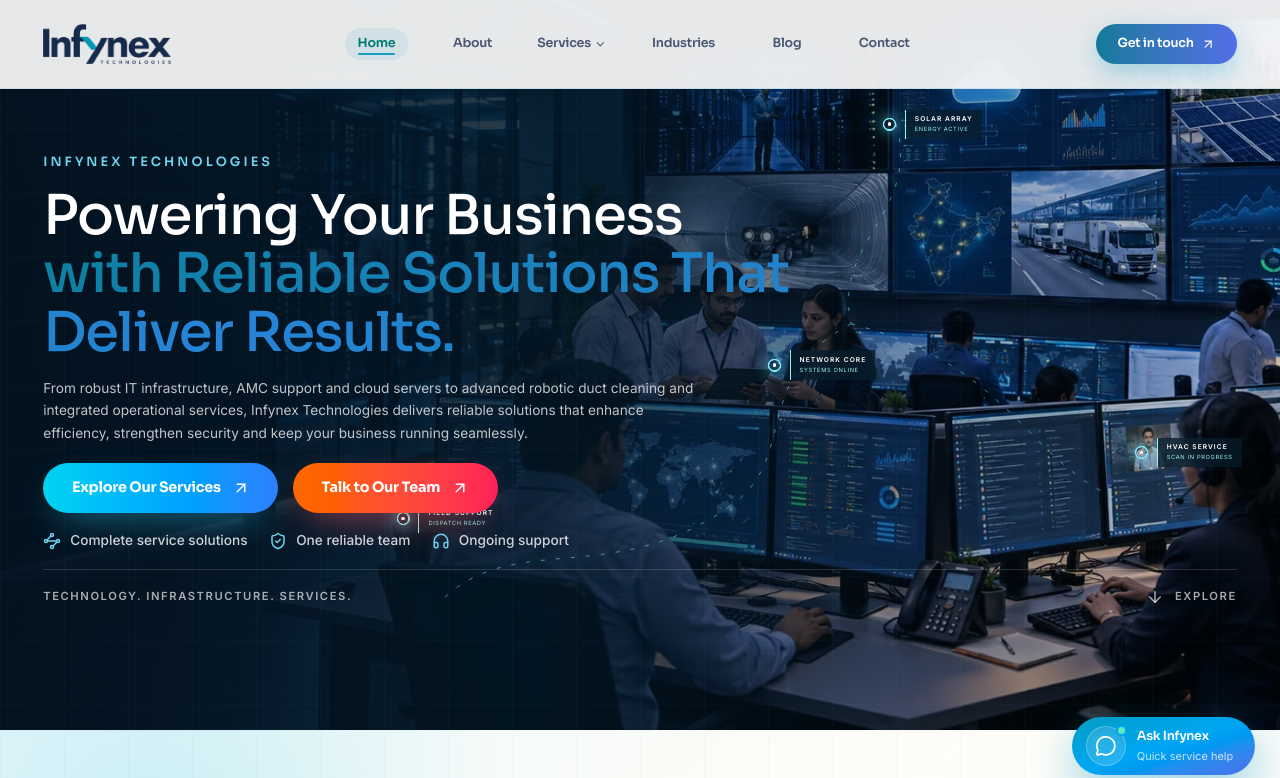
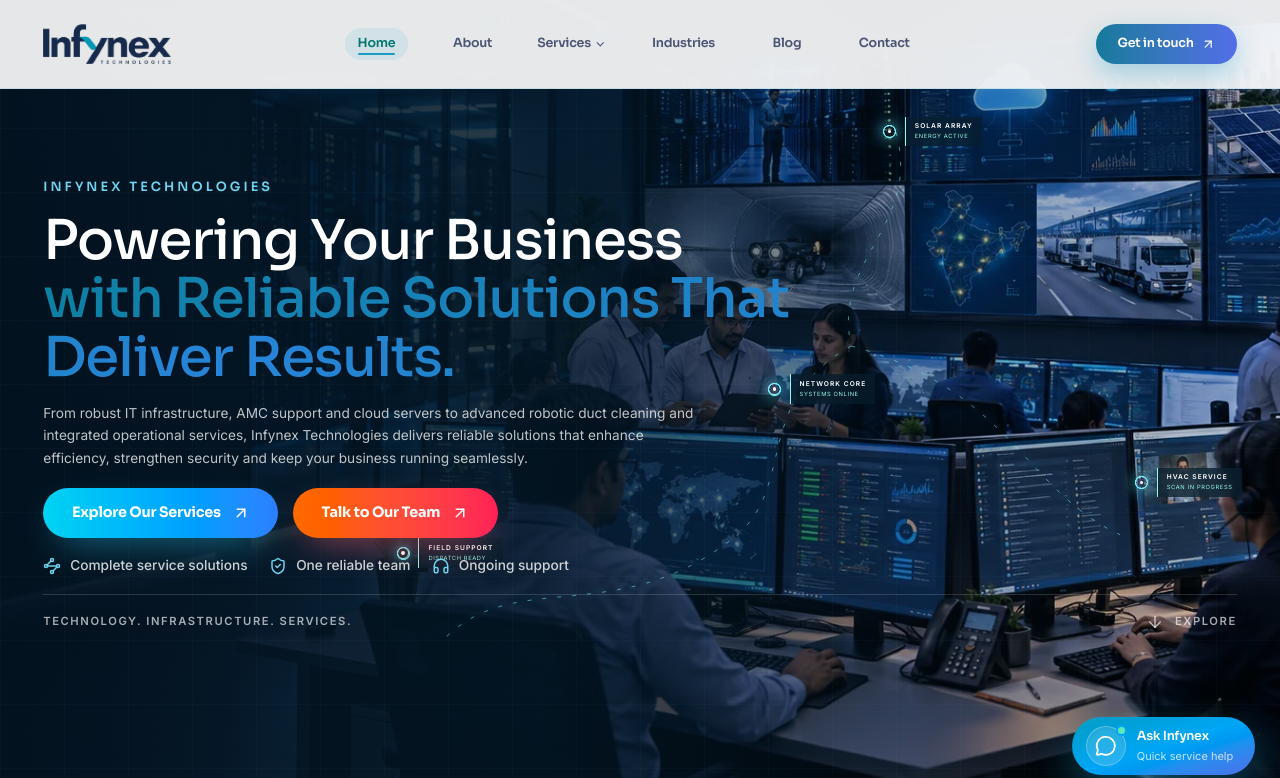
Before and after one commit to Rishabh-chaurasia/Infynex2, a React (Vite) app: page / in a window 1280 px wide. Shown: the top 778 px of the page. Built offline with nearby package versions, Linux system fonts and the light colour scheme.

Commit message:
hero 14inch

```diff
--- a/src/index.css
+++ b/src/index.css
@@ -370,9 +370,9 @@
   :root { --nav-h: 72px; }
   .container-x { max-width: 1240px; }
   .source-hero {
-    height: calc(100svh - 68px);
-    min-height: 670px !important;
-    max-height: 730px;
+    height: 100svh;
+    min-height: 720px !important;
+    max-height: 780px;
   }
   .source-hero-content { padding-top: 5.25rem; padding-bottom: 2rem; }
   .source-hero-content h1 { font-size: clamp(2.8rem, 4.35vw, 3.8rem); }
@@ -390,8 +390,16 @@
 @media (min-width: 1450px) and (max-width: 1920px) and (max-height: 1100px) {
   .source-hero {
     height: calc(100svh - var(--nav-h));
-    min-height: 680px !important;
-    max-height: 720px;
+    min-height: 760px !important;
+    max-height: 810px;
+  }
+}
+
+/* Extra depth for wider 16-inch laptop displays. */
+@media (min-width: 1680px) and (max-width: 1920px) and (max-height: 1200px) {
+  .source-hero {
+    min-height: 820px !important;
+    max-height: 880px;
   }
 }
 
```
